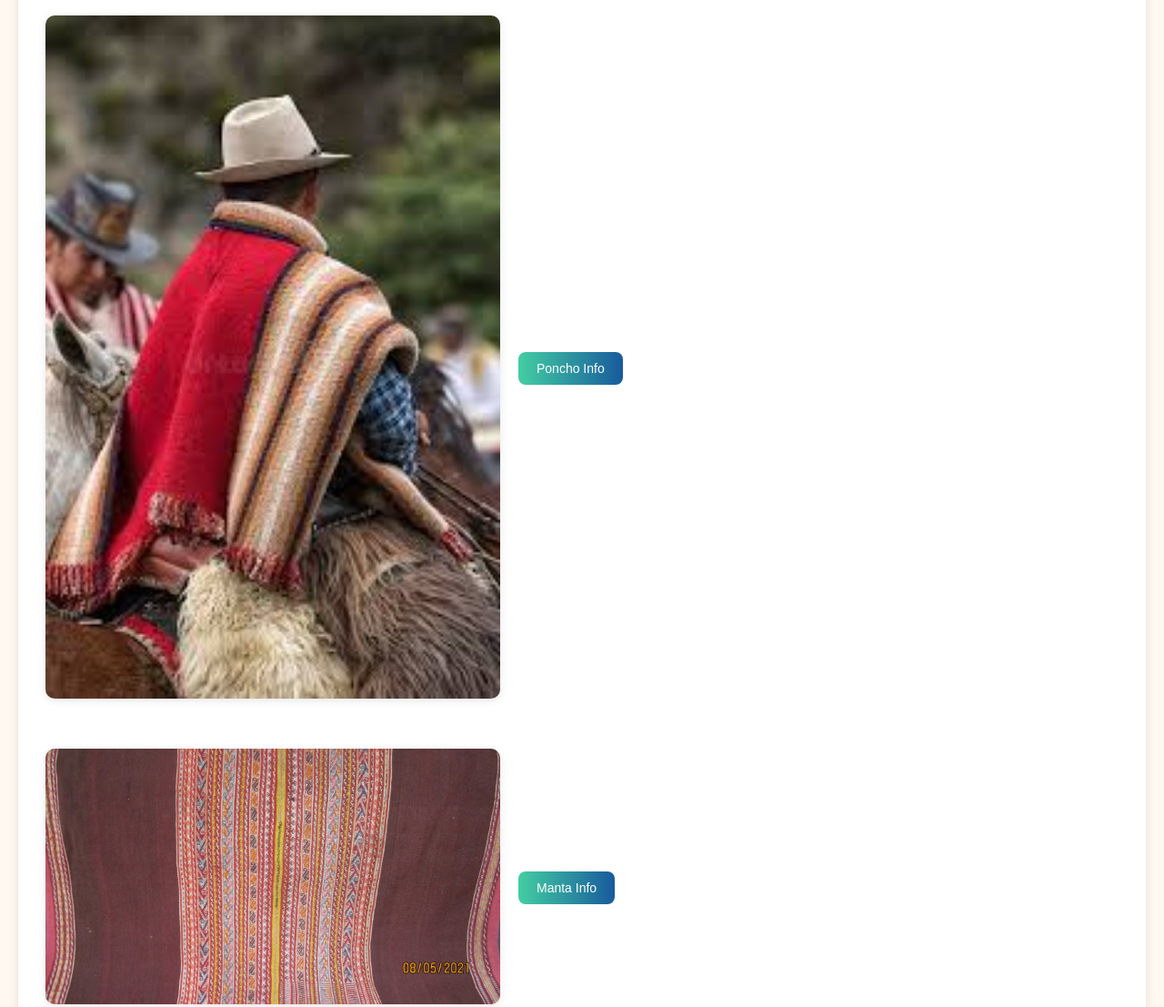
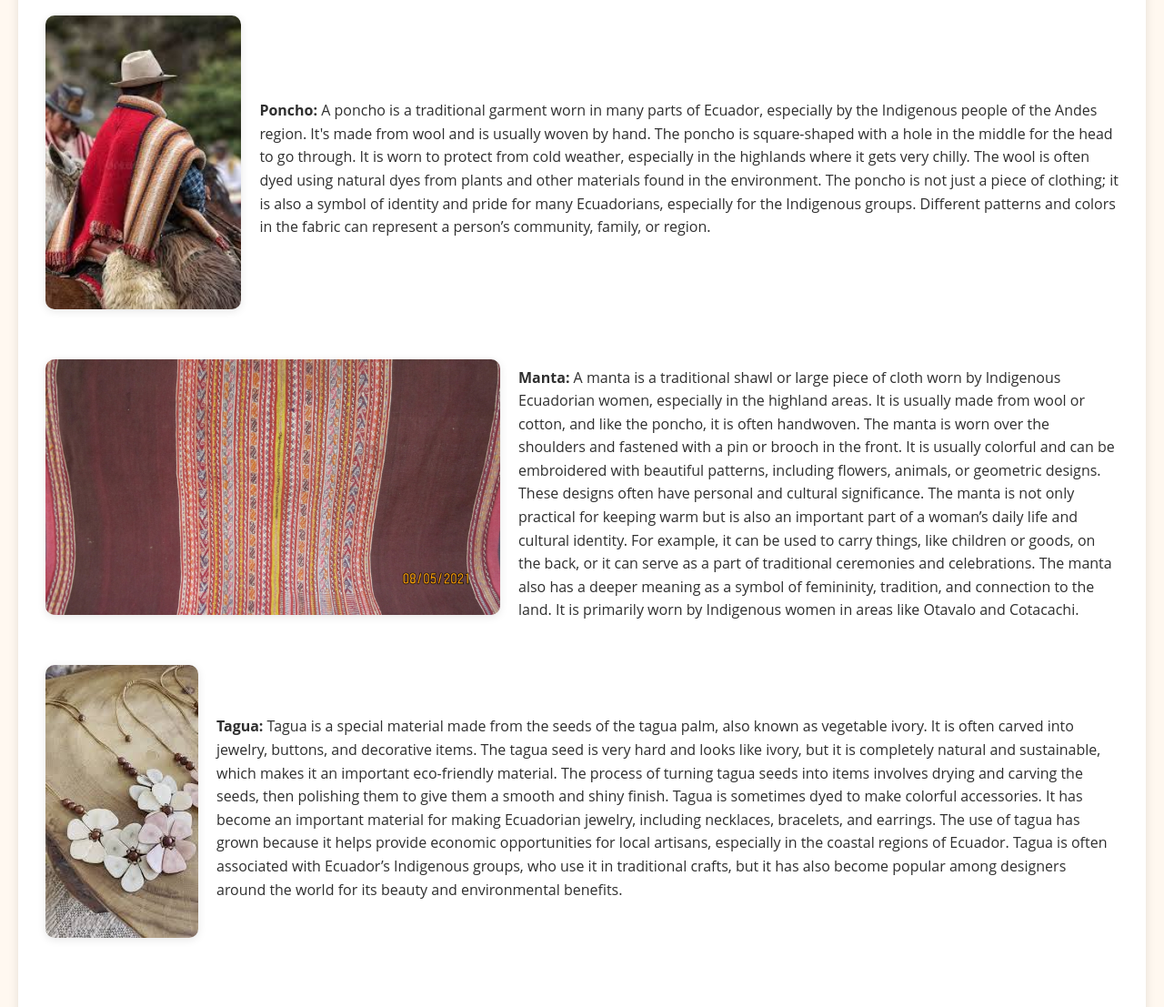
Before and after one commit to cristinaa45/yourname-finalproject-2025, a plain HTML site: page index.html in a window 1280 px wide. Shown: the part 1673-2780 px from the top of the page at 91% size. Drawn offline with Linux system fonts and the light colour scheme; files whose address does not match are found by name.

Commit message:
Update index.html

```diff
--- a/index.html
+++ b/index.html
@@ -7,8 +7,7 @@
 </head>
 <body>
   <header>
- <center><img src="banner.png" alt="fashion" width="700px" height="200px"></center>
-
+    <center><img src="banner.png" alt="fashion" width="700px" height="200px"></center>
   </header>
 
   <main>
@@ -39,19 +38,30 @@
 
       <section id="traditional">
         <h2>Traditional Clothing</h2>
+
         <div class="clothing-item">
           <img src="images/poncho.jpeg" alt="Poncho">
-          <button onclick="showInfo('poncho')">Poncho Info</button>
+          <div class="clothing-info">
+            <strong>Poncho:</strong>
+            A poncho is a traditional garment worn in many parts of Ecuador, especially by the Indigenous people of the Andes region. It's made from wool and is usually woven by hand. The poncho is square-shaped with a hole in the middle for the head to go through. It is worn to protect from cold weather, especially in the highlands where it gets very chilly. The wool is often dyed using natural dyes from plants and other materials found in the environment. The poncho is not just a piece of clothing; it is also a symbol of identity and pride for many Ecuadorians, especially for the Indigenous groups. Different patterns and colors in the fabric can represent a person’s community, family, or region.
+          </div>
         </div>
+
         <div class="clothing-item">
           <img src="images/manta.jpg" alt="Manta">
-          <button onclick="showInfo('manta')">Manta Info</button>
+          <div class="clothing-info">
+            <strong>Manta:</strong>
+            A manta is a traditional shawl or large piece of cloth worn by Indigenous Ecuadorian women, especially in the highland areas. It is usually made from wool or cotton, and like the poncho, it is often handwoven. The manta is worn over the shoulders and fastened with a pin or brooch in the front. It is usually colorful and can be embroidered with beautiful patterns, including flowers, animals, or geometric designs. These designs often have personal and cultural significance. The manta is not only practical for keeping warm but is also an important part of a woman’s daily life and cultural identity. For example, it can be used to carry things, like children or goods, on the back, or it can serve as a part of traditional ceremonies and celebrations. The manta also has a deeper meaning as a symbol of femininity, tradition, and connection to the land. It is primarily worn by Indigenous women in areas like Otavalo and Cotacachi.
+          </div>
         </div>
+
         <div class="clothing-item">
           <img src="images/tagua.jpeg" alt="Tagua">
-          <button onclick="showInfo('tagua')">Tagua Info</button>
+          <div class="clothing-info">
+            <strong>Tagua:</strong>
+            Tagua is a special material made from the seeds of the tagua palm, also known as vegetable ivory. It is often carved into jewelry, buttons, and decorative items. The tagua seed is very hard and looks like ivory, but it is completely natural and sustainable, which makes it an important eco-friendly material. The process of turning tagua seeds into items involves drying and carving the seeds, then polishing them to give them a smooth and shiny finish. Tagua is sometimes dyed to make colorful accessories. It has become an important material for making Ecuadorian jewelry, including necklaces, bracelets, and earrings. The use of tagua has grown because it helps provide economic opportunities for local artisans, especially in the coastal regions of Ecuador. Tagua is often associated with Ecuador’s Indigenous groups, who use it in traditional crafts, but it has also become popular among designers around the world for its beauty and environmental benefits.
+          </div>
         </div>
-        <div id="info-box"></div>
       </section>
     </article>
   </main>
@@ -59,24 +69,5 @@
   <footer>
     <p>&copy; 2025 Ecuadorian Fashion | Contact us on social media</p>
   </footer>
-
-  <script>
-    function showInfo(item) {
-      const infoBox = document.getElementById("info-box");
-      let content = "";
-      switch(item) {
-        case "poncho":
-          content = "<strong>Poncho:</strong>  A poncho is a traditional garment worn in many parts of Ecuador, especially by the Indigenous people of the Andes region. It's made from wool and is usually woven by hand. The poncho is square-shaped with a hole in the middle for the head to go through. It is worn to protect from cold weather, especially in the highlands where it gets very chilly. The wool is often dyed using natural dyes from plants and other materials found in the environment. The poncho is not just a piece of clothing; it is also a symbol of identity and pride for many Ecuadorians, especially for the Indigenous groups. Different patterns and colors in the fabric can represent a person’s community, family, or region.";
-          break;
-        case "manta":
-          content = "<strong> A manta is a traditional shawl or large piece of cloth worn by Indigenous Ecuadorian women, especially in the highland areas. It is usually made from wool or cotton, and like the poncho, it is often handwoven. The manta is worn over the shoulders and fastened with a pin or brooch in the front. It is usually colorful and can be embroidered with beautiful patterns, including flowers, animals, or geometric designs. These designs often have personal and cultural significance. The manta is not only practical for keeping warm but is also an important part of a woman’s daily life and cultural identity. For example, it can be used to carry things, like children or goods, on the back, or it can serve as a part of traditional ceremonies and celebrations. The manta also has a deeper meaning as a symbol of femininity, tradition, and connection to the land. It is primarily worn by Indigenous women in areas like Otavalo and Cotacachi.";
-          break;
-        case "tagua":
-          content = "<strong>Tagua:</strong> Tagua is a special material made from the seeds of the tagua palm, also known as vegetable ivory. It is often carved into jewelry, buttons, and decorative items. The tagua seed is very hard and looks like ivory, but it is completely natural and sustainable, which makes it an important eco-friendly material.The process of turning tagua seeds into items involves drying and carving the seeds, then polishing them to give them a smooth and shiny finish. Tagua is sometimes dyed to make colorful accessories. It has become an important material for making Ecuadorian jewelry, including necklaces, bracelets, and earrings. The use of tagua has grown because it helps provide economic opportunities for local artisans, especially in the coastal regions of Ecuador.Tagua is often associated with Ecuador’s Indigenous groups, who use it in traditional crafts, but it has also become popular among designers around the world for its beauty and environmental benefits.";
-          break;
-      }
-      infoBox.innerHTML = content;
-    }
-  </script>
 </body>
 </html>
```
